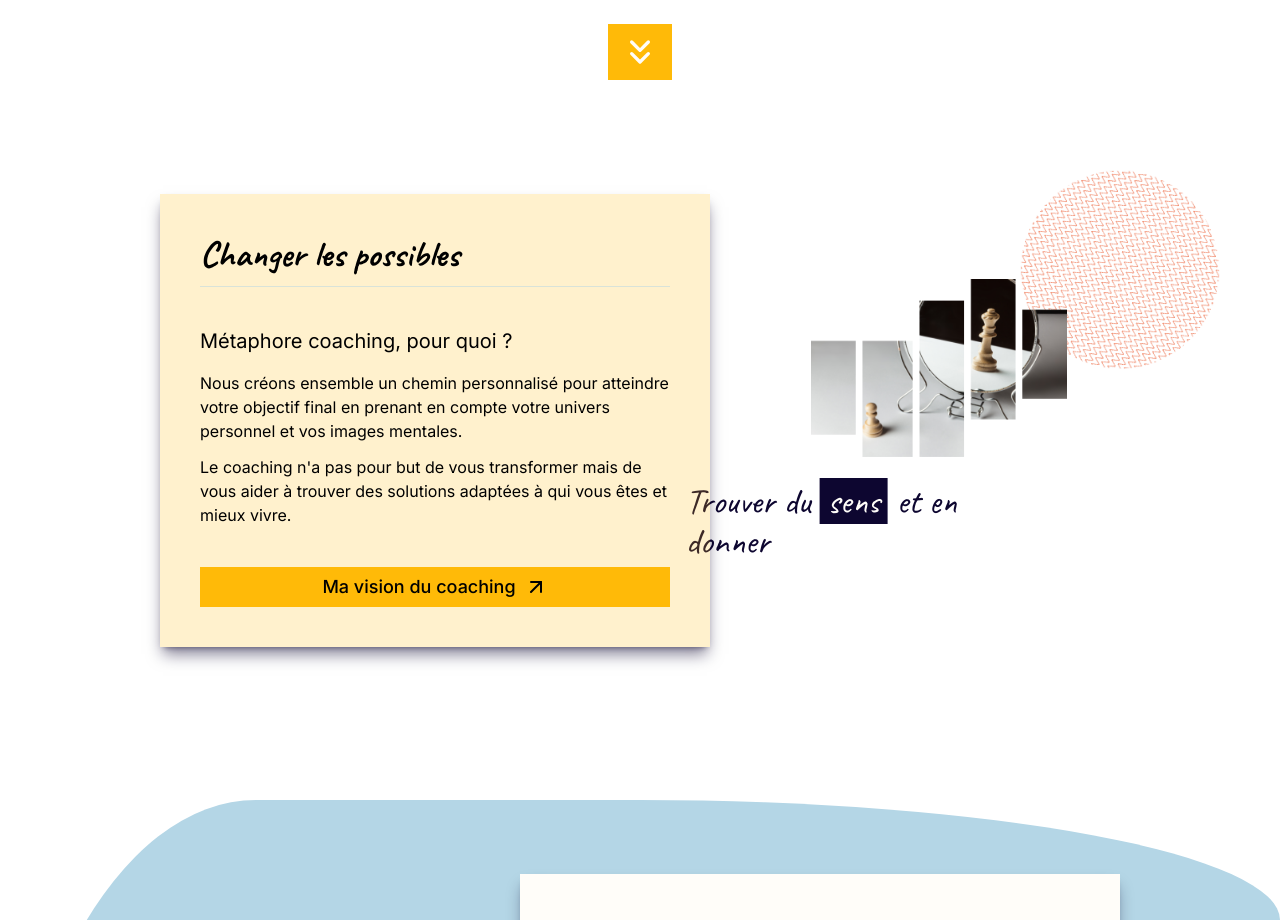
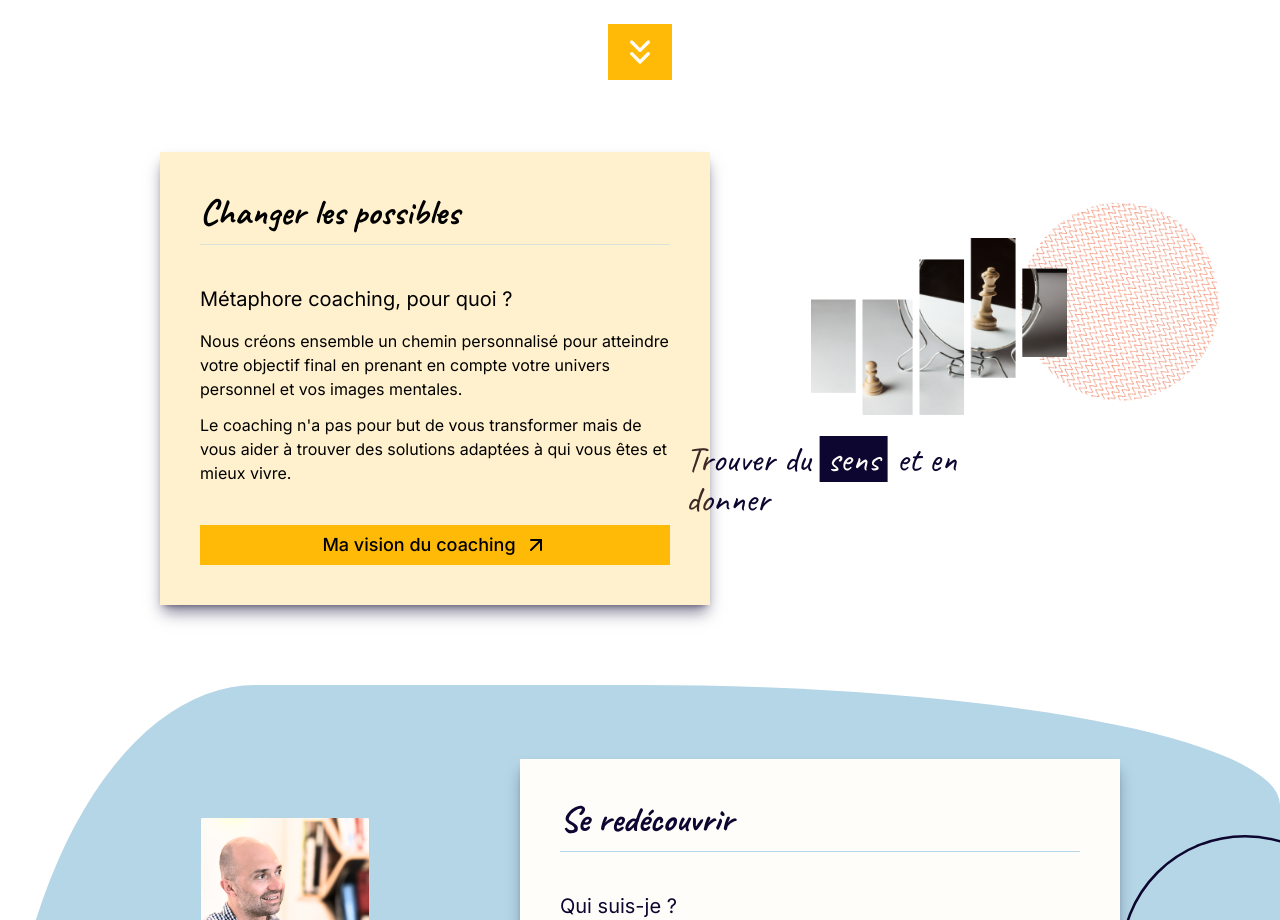
Before and after one commit to monkeycs60/metaphores, a Next.js app: page / in a window 1280 px wide. Shown: the part 680-1600 px from the top of the page. Built offline with nearby package versions, Linux system fonts and the light colour scheme.

Commit message:
style: change gap between sections

```diff
--- a/package.json
+++ b/package.json
@@ -9,6 +9,7 @@
     "lint": "next lint"
   },
   "dependencies": {
+    "@headlessui/react": "^1.7.17",
     "@radix-ui/react-navigation-menu": "^1.1.4",
     "@radix-ui/react-slot": "^1.0.2",
     "class-variance-authority": "^0.7.0",
--- a/src/app/page.tsx
+++ b/src/app/page.tsx
@@ -11,7 +11,7 @@ export default function Home() {
 	return (
 		<>
 			<Hero />
-			<div className='flex flex-col gap-20 2xl:gap-32 3xl:my-[5vh] 3xl:gap-20'>
+			<div className='flex flex-col gap-20 2xl:gap-24 3xl:my-[5vh] 3xl:gap-20'>
 				<WhatIsIt />
 				<WhoAmI />
 				<ForWhom />
--- a/src/components/home/WhatIsIt.tsx
+++ b/src/components/home/WhatIsIt.tsx
@@ -5,8 +5,8 @@ import { ArrowUpRight } from 'lucide-react';
 
 const WhatIsIt = () => {
 	return (
-		<div className='relative m-auto flex w-[75%] justify-around gap-12'>
-			<div className='z-20 flex h-[600px] flex-col'>
+		<div className='relative m-auto mt-8 flex w-[75%] justify-around gap-12'>
+			<div className='z-20 flex  flex-col'>
 				<div className='z-20 m-auto flex w-[550px] flex-col gap-10 bg-primaryOne/20 p-10 shadow-lg shadow-blackOne/50 hover:bg-primaryOne/30'>
 					<div className='flex flex-col gap-3'>
 						<h2 className='font-caveat text-4xl font-bold 3xl:text-5xl'>
```
Also changed, not shown: 1 other file (tests, documents, lock files or other folders).
